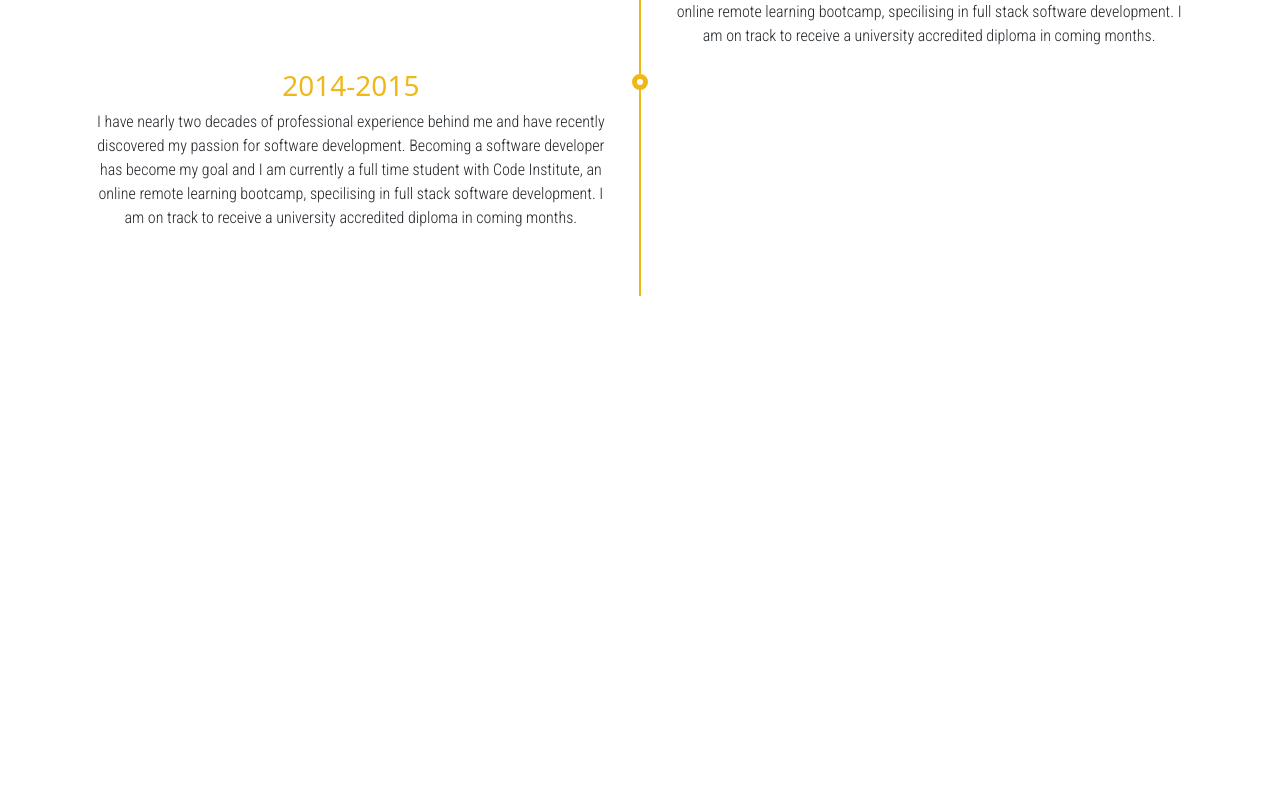
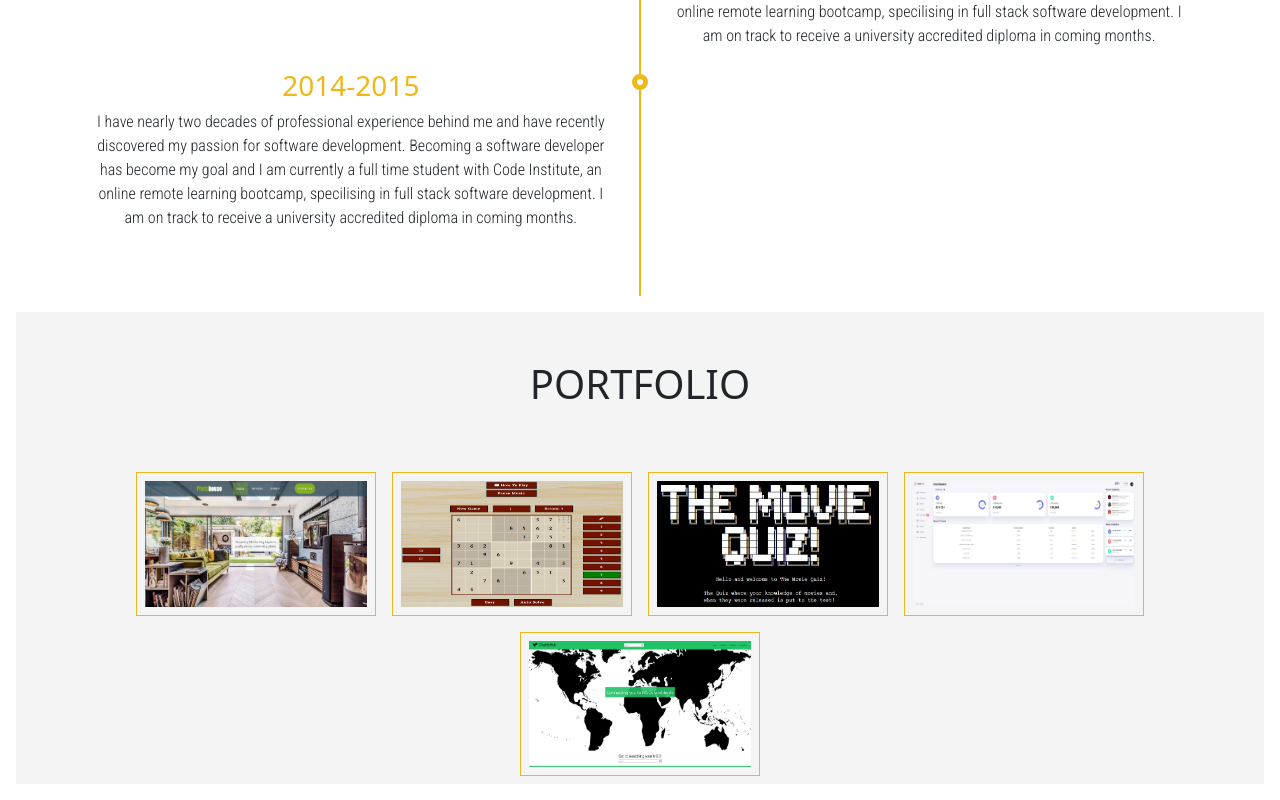
Before and after one commit to Tonywilson1211/My_Resume, a React (Create React App) app: page / in a window 1280 px wide. Shown: the part 2441-3241 px from the top of the page. Before the commit the page ends 2737 px from the top, so only its background shows below. Built offline with nearby package versions, Linux system fonts and the light colour scheme.

Commit message:
add portfolio images and styling

```diff
--- a/src/App.css
+++ b/src/App.css
@@ -344,3 +344,24 @@ nav ul li {
     width: 100%;
   }
 }
+
+/******** HISTORY *******/
+
+.portfolio-wrapper {
+  background: var(--color-info-light);
+  margin: 1rem;
+  text-align: center;
+}
+
+.portfolio-image {
+  width: 15rem;
+  border: 1px solid var(--color-warning);
+  height: 9rem;
+  padding: 0.5rem;
+
+}
+
+.portfolio-image-box img {
+
+  margin: 0.5rem;
+}
--- a/src/App.js
+++ b/src/App.js
@@ -7,6 +7,7 @@ import AboutMe from "./components/AboutMe";
 import Particle from './components/Particle';
 import Education from './components/Education';
 import History from './components/History';
+import Portfolio from './components/Portfolio';
 
 function App() {
   return (
@@ -17,6 +18,7 @@ function App() {
       <AboutMe/>
       <Education/>
       <History/>
+      <Portfolio/>
     </>
   );
 }
--- a/src/components/Portfolio.js
+++ b/src/components/Portfolio.js
@@ -7,7 +7,21 @@ import quiz from '../images/quiz.jpg'
 
 const Portfolio = () => {
   return (
-    <div>Portfolio</div>
+    <div className='portfolio-wrapper'>
+      <div className='container'>
+        <h1 className='text-uppercase text-center py-5'>Portfolio</h1>
+        <div className='image-box-wrapper row justify-content-center'>
+          <div className='portfolio-image-box'>
+            <img className='portfolio-image' src={photohouse} alt="Photohouse HTML/CSS project landing page screenshot"></img>
+            <img className='portfolio-image' src={sudoku} alt="Sudoku HTML/CSS/JS project game page screenshot"></img>
+            <img className='portfolio-image' src={quiz} alt="The Movie Quiz Python project landing page screenshot"></img>
+            <img className='portfolio-image' src={dashboard} alt="Dashboard HTML/CSS project landing page screenshot"></img>
+            <img className='portfolio-image' src={charityhub} alt="CharityHub HTML/CSS/Python/Bootstrap project landing page screenshot"></img>
+          </div>
+
+        </div>
+      </div>
+    </div>
   )
 }
 
```
